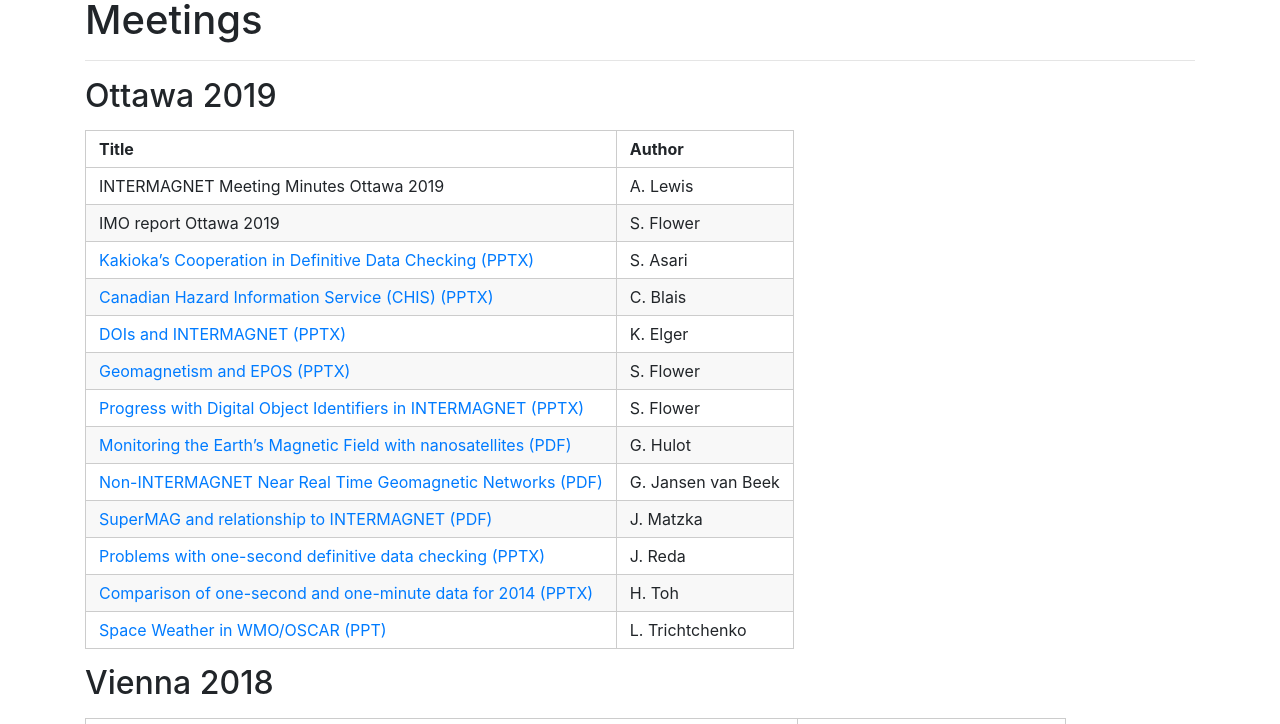
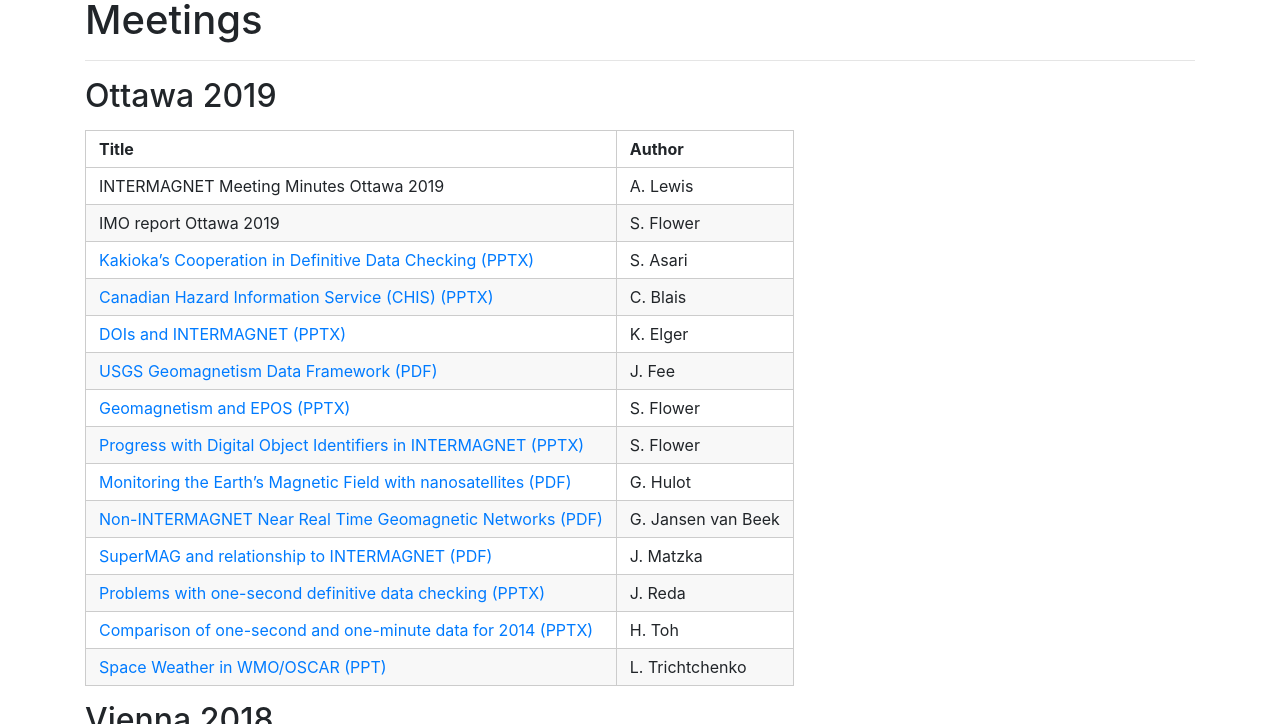
Before and after one commit to INTERMAGNET/intermagnet.github.io, a Jekyll site: the page built from meetings.md, in a window 1280 px wide and 900 px high, cut to the strip 176-900 px from the top of the window. Built offline with Jekyll 4.4.1, drawn with Linux system fonts in a browser that asks for light colours.

Commit message:
Add jmfee 2019 presentation to meetings.html

```diff
--- a/meetings.md
+++ b/meetings.md
@@ -11,6 +11,7 @@
 |[Kakioka's Cooperation in Definitive Data Checking (PPTX)](/meetings/2019-Ottawa/Asari-KakiokaIntermagnet2019.pptx)|S. Asari|
 |[Canadian Hazard Information Service (CHIS) (PPTX)](/meetings/2019-Ottawa/Blais-Intermagnet-chis.pptx)|C. Blais|
 |[DOIs and INTERMAGNET (PPTX)](/meetings/2019-Ottawa/Elger-INTERMAGNET-WS-slides.pptx)|K. Elger|
+|[USGS Geomagnetism Data Framework (PDF)](/meetings/2019-Ottawa/Fee-USGS-Geomagnetism-Data-Framework.pdf)|J. Fee|
 |[Geomagnetism and EPOS (PPTX)](/meetings/2019-Ottawa/Flower-GeomagAndEPOS.pptx)|S. Flower|
 |[Progress with Digital Object Identifiers in INTERMAGNET (PPTX)](/meetings/2019-Ottawa/Flower-INTERMAGNET_DOIs.pptx)|S. Flower|
 |[Monitoring the Earth's Magnetic Field with nanosatellites (PDF)](/meetings/2019-Ottawa/Hulot_et_al_NanoMagSat_Poster_IUGG_2019.pdf) |G. Hulot|
```
Also changed, not shown: 1 other file.
